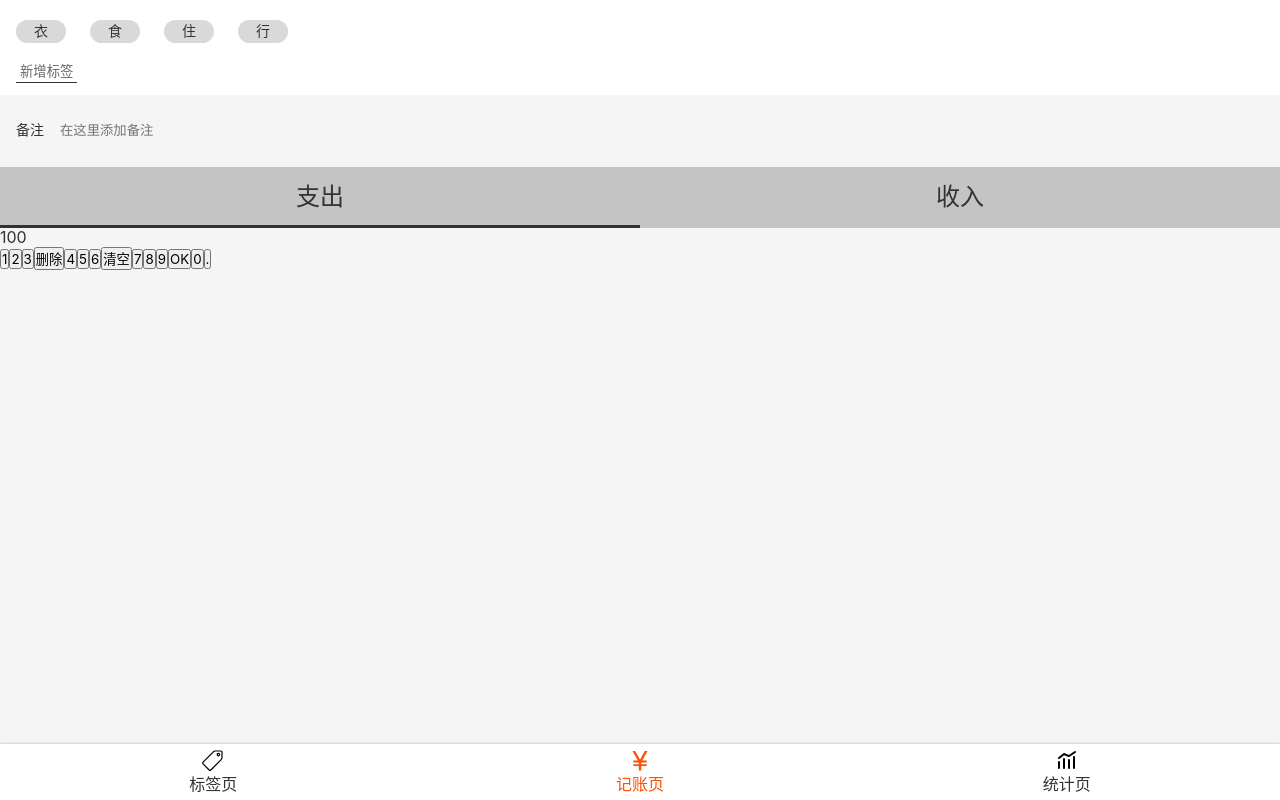
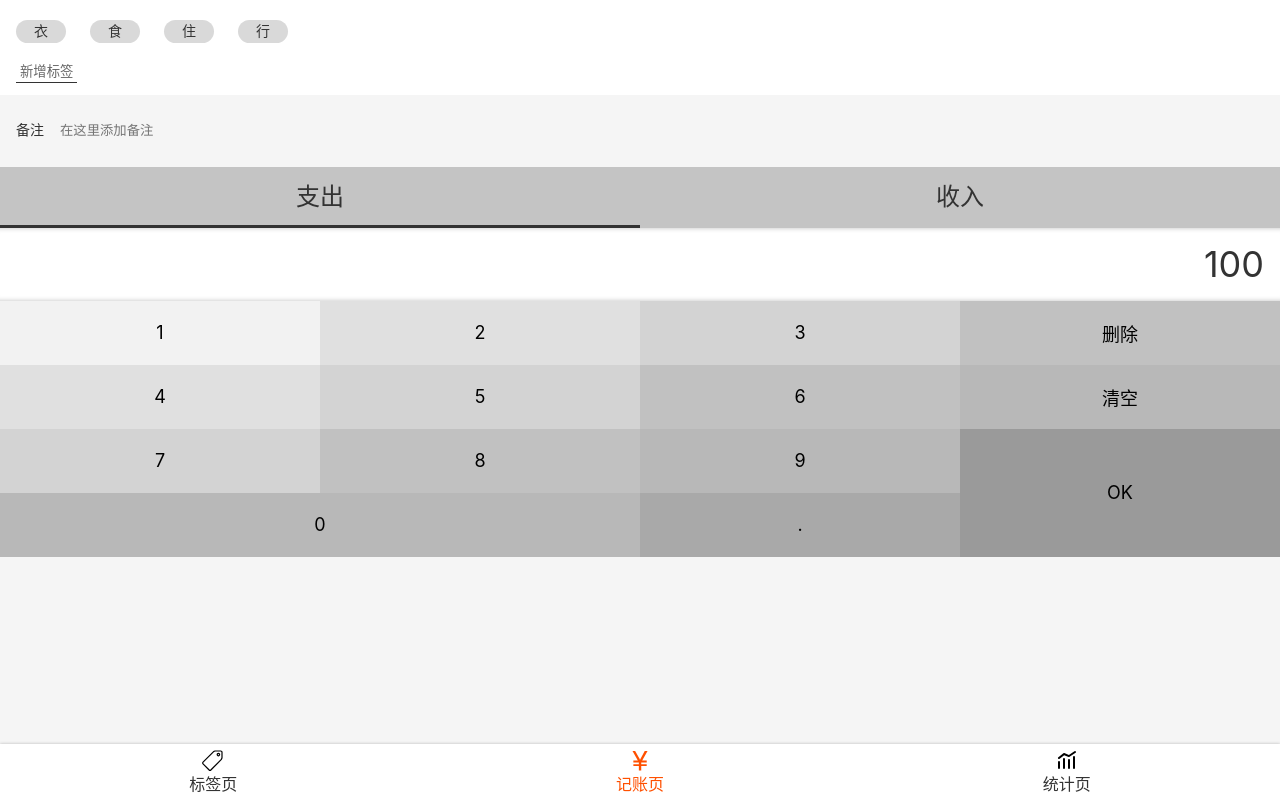
Before and after one commit to limeng678/promise-react, a React app: page /#/money in a window 1280 px wide. Built offline with nearby package versions, Linux system fonts and the light colour scheme; the HTML template or start-up script is replaced by a standard one.

Commit message:
Money.tsx之数字面板 UI完成

```diff
--- a/src/index.scss
+++ b/src/index.scss
@@ -25,3 +25,8 @@
   height: 1em;
   display: inline-block;
 }
+.clearfix::after{
+  content: '';
+  display: block;
+  clear: both;
+}
--- a/src/views/Money.tsx
+++ b/src/views/Money.tsx
@@ -70,7 +70,61 @@
     }
 `;
 const NumberPadSection = styled.section`
-
+    display: flex;
+    flex-direction: column;
+    > .output{
+    background:white;
+    font-size: 36px;
+    line-height: 73px;
+    text-align: right;
+    padding: 0 16px;
+    box-shadow: inset 0 -5px 5px -5px rgba(0,0,0,0.25),
+                inset 0 5px 5px -5px rgba(0,0,0,0.25);
+    }
+    > .pad {
+        > button{
+           font-size: 18px;
+           float:left;
+           width: 25%;
+           height: 64px;
+           border: none;
+        &.ok{
+           height: 128px;
+           float: right;
+        }
+        &.zero{
+           width: 50%;
+        }
+         &:nth-child(1){
+        background:#f2f2f2;
+         }
+        &:nth-child(2),
+        &:nth-child(5) {
+          background:#E0E0E0;
+        }
+        &:nth-child(3),
+        &:nth-child(6),
+        &:nth-child(9) {
+          background:#D3D3D3;
+        }
+        &:nth-child(4),
+        &:nth-child(7),
+        &:nth-child(10) {
+          background:#C1C1C1;
+        }
+        &:nth-child(8),
+        &:nth-child(11),
+        &:nth-child(13) {
+          background:#B8B8B8;
+        }
+        &:nth-child(12) {
+          background:#9A9A9A;
+        }
+        &:nth-child(14) {
+          background:#A9A9A9;
+        }
+        }
+    }
 `;
 
 function Money() {
@@ -98,10 +152,10 @@
         </ul>
       </CategorySection>
       <NumberPadSection>
-        <div>
+        <div className="output">
           100
         </div>
-        <div>
+        <div className="pad clearfix" >
           <button>1</button>
           <button>2</button>
           <button>3</button>
@@ -113,9 +167,9 @@
           <button>7</button>
           <button>8</button>
           <button>9</button>
-          <button>OK</button>
-          <button>0</button>
-          <button>.</button>
+          <button className="ok">OK</button>
+          <button className="zero">0</button>
+          <button className="dot">.</button>
         </div>
       </NumberPadSection>
     </Layout>
```
